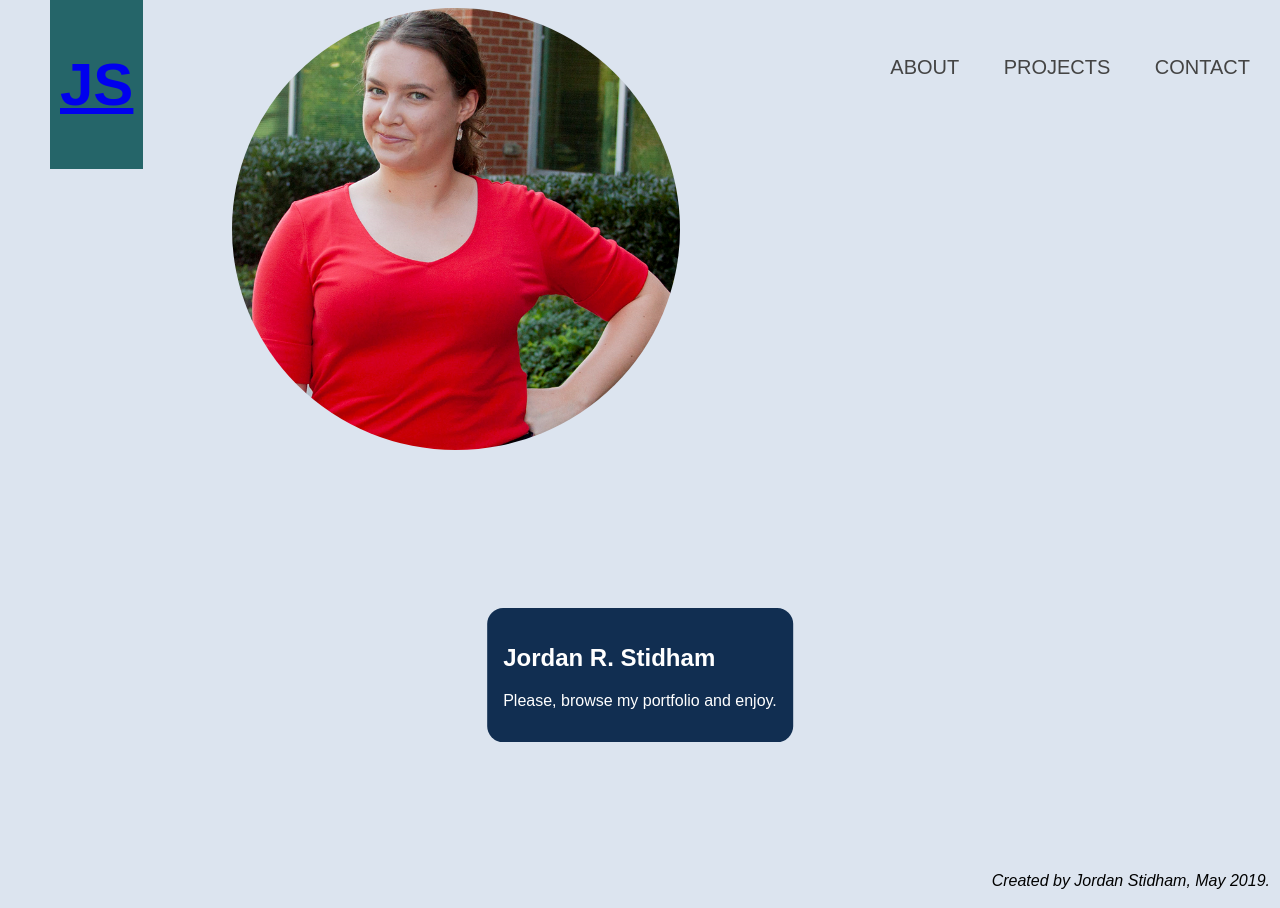
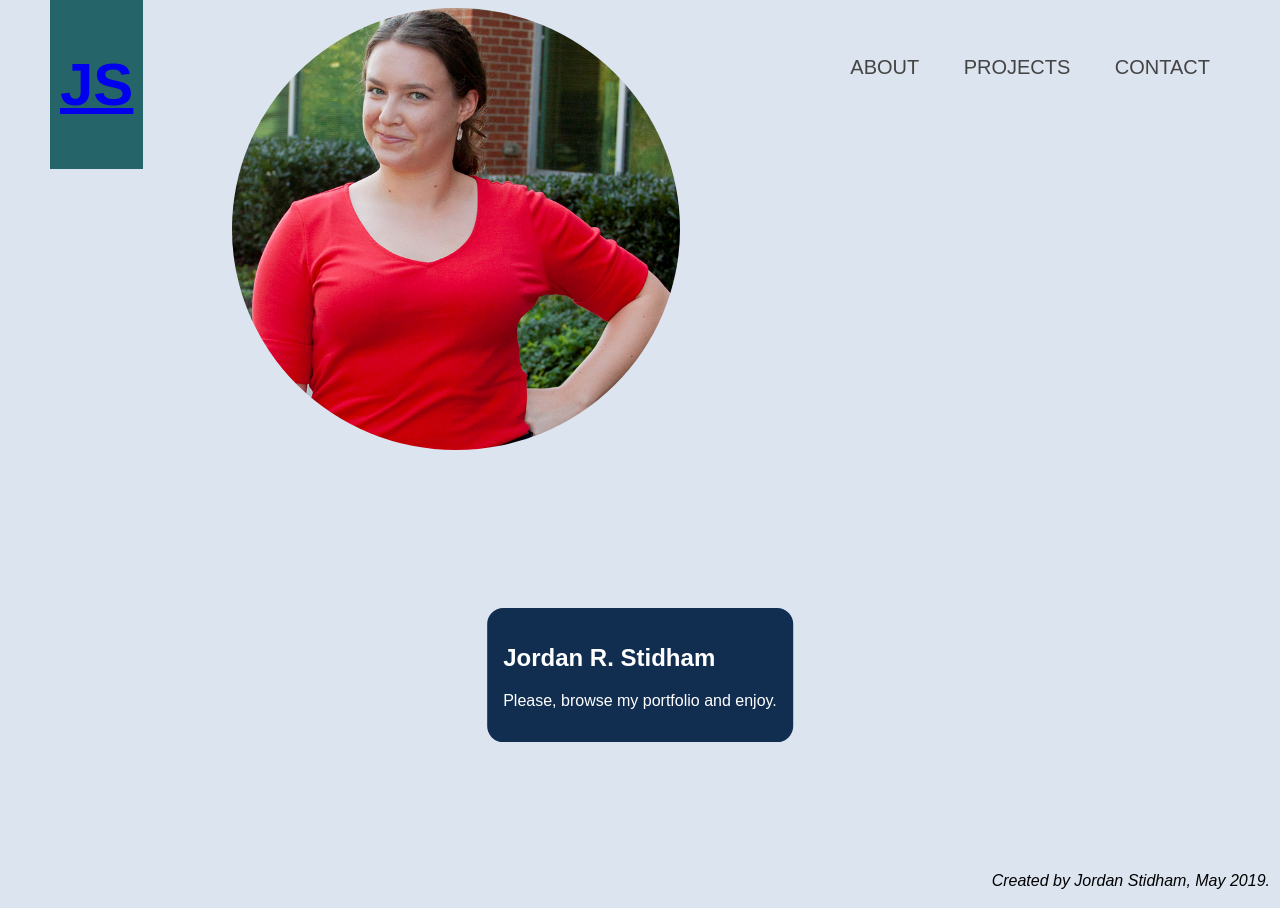
Before and after one commit to jordanstidham/PORTFOLIO, a Jekyll site: the page built from README.md, in a window 1280 px wide. Built offline with Jekyll 4.4.1, drawn with Linux system fonts in a browser that asks for light colours; our own code applies the rules of GitHub Pages for plain Markdown files.

Commit message:
Update main.css

```diff
--- a/css/main.css
+++ b/css/main.css
@@ -1,7 +1,5 @@
 html {
     height: 100%;
-	margin: 0;
-	padding: 0;
 }
 body {
     height: 100%;
@@ -28,7 +26,7 @@ body {
     padding: 10px 0px;
 	text-align: center;
 	position: absolute;
-    right: 10px;
+    right: 50px;
     top: 10px;
 }
 .nav ul {
```
